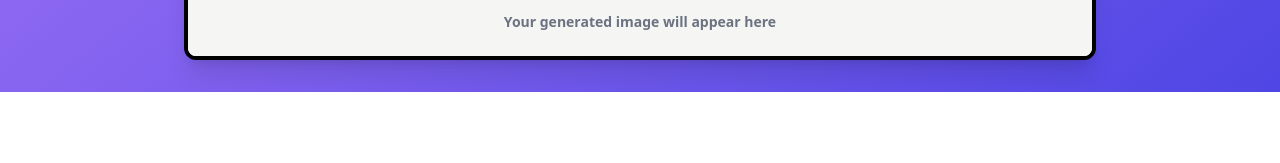
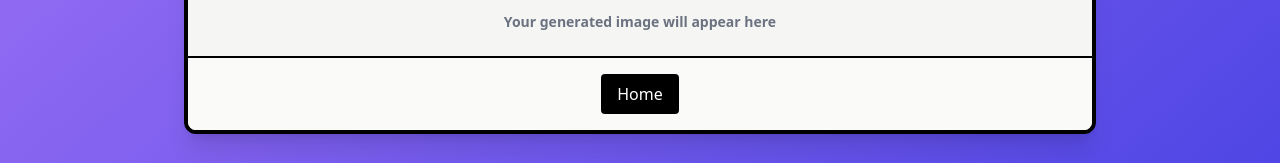
Before and after one commit to SailingSF/aiartarena-frontend, a React (Create React App) app: page /generate in a window 1280 px wide. Shown: the part 936-1099 px from the top of the page. Before the commit the page ends 1028 px from the top, so only its background shows below. Built offline with nearby package versions, Linux system fonts and the light colour scheme; no server answers.

Commit message:
add conditional gallery links

```diff
--- a/src/components/FreeImageGenerator.js
+++ b/src/components/FreeImageGenerator.js
@@ -1,4 +1,5 @@
 import React, { useState, useEffect } from 'react';
+import { Link } from 'react-router-dom';
 import NSFWModal from './NSFWModal';
 import APIKeySetup from './APIKeySetup';
 import InPageNavbar from './InPageNavbar';
@@ -281,9 +282,18 @@ const FreeImageGenerator = ({ onLogout }) => {
           <div className="w-full">
             <p className="text-center text-sm font-bold text-gray-700 mb-4">Your generated image:</p>
             <img src={generatedImageUrl} alt="Generated" className="mx-auto rounded-md border-2 border-black shadow-lg max-w-full h-auto" />
+            {/* Add gallery link only when there's an image */}
+            <div className="mt-6 text-center">
+              <Link
+                to="/gallery"
+                className="inline-block bg-green-500 text-white px-6 py-3 rounded-md hover:bg-green-600 transition duration-300 font-bold"
+              >
+                Check Out and Vote on Other Generations
+              </Link>
+            </div>
           </div>
         ) : (
-          <div className="text-center text-gray-500 w-full">
+          <div className="text-center text-gray-500">
             <svg className="mx-auto h-12 w-12 mb-2" fill="none" viewBox="0 0 24 24" stroke="currentColor">
               <path strokeLinecap="round" strokeLinejoin="round" strokeWidth={2} d="M3 9a2 2 0 012-2h.93a2 2 0 001.664-.89l.812-1.22A2 2 0 0110.07 4h3.86a2 2 0 011.664.89l.812 1.22A2 2 0 0018.07 7H19a2 2 0 012 2v9a2 2 0 01-2 2H5a2 2 0 01-2-2V9z" />
               <path strokeLinecap="round" strokeLinejoin="round" strokeWidth={2} d="M15 13a3 3 0 11-6 0 3 3 0 016 0z" />
@@ -291,6 +301,15 @@ const FreeImageGenerator = ({ onLogout }) => {
             <p className="text-sm font-bold">Your generated image will appear here</p>
           </div>
         )}
+      </div>
+      {/* Add home button with black border */}
+      <div className="bg-stone-50 p-4 border-t-2 border-black flex justify-center">
+        <Link
+          to="/"
+          className="bg-black text-white px-4 py-2 rounded hover:bg-gray-800 transition duration-300"
+        >
+          Home
+        </Link>
       </div>
       <NSFWModal
         isOpen={showNSFWWarning}
--- a/src/components/PremiumGenerator.js
+++ b/src/components/PremiumGenerator.js
@@ -222,9 +222,18 @@ const PremiumGenerator = ({ openAuthModal }) => {
           <div className="w-full">
             <p className="text-center text-sm font-bold text-gray-700 mb-4">Your generated image:</p>
             <img src={generatedImageUrl} alt="Generated" className="mx-auto rounded-md border-2 border-black shadow-lg max-w-full h-auto" />
+            {/* Add gallery link only when there's an image */}
+            <div className="mt-6 text-center">
+              <Link
+                to="/gallery"
+                className="inline-block bg-green-500 text-white px-6 py-3 rounded-md hover:bg-green-600 transition duration-300 font-bold"
+              >
+                Check Out and Vote on Other Generations
+              </Link>
+            </div>
           </div>
         ) : (
-          <div className="text-center text-gray-500 w-full">
+          <div className="text-center text-gray-500">
             <svg className="mx-auto h-12 w-12 mb-2" fill="none" viewBox="0 0 24 24" stroke="currentColor">
               <path strokeLinecap="round" strokeLinejoin="round" strokeWidth={2} d="M3 9a2 2 0 012-2h.93a2 2 0 001.664-.89l.812-1.22A2 2 0 0110.07 4h3.86a2 2 0 011.664.89l.812 1.22A2 2 0 0018.07 7H19a2 2 0 012 2v9a2 2 0 01-2 2H5a2 2 0 01-2-2V9z" />
               <path strokeLinecap="round" strokeLinejoin="round" strokeWidth={2} d="M15 13a3 3 0 11-6 0 3 3 0 016 0z" />
```
